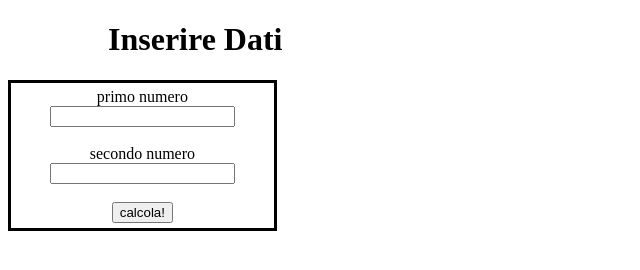
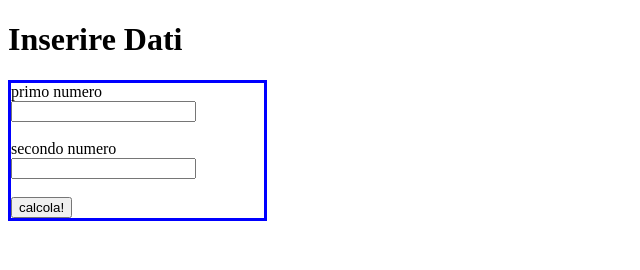
Before and after one commit to giuse12345/giuse12345, a plain HTML site: page esjs1.html in a window 1280 px wide. Shown: the whole page, without its empty margins (0-640 px from the left). Drawn offline with Linux system fonts and the light colour scheme.

Commit message:
Update esjs1.html

```diff
--- a/esjs1.html
+++ b/esjs1.html
@@ -3,19 +3,14 @@
     <head>
         <title> Calcolatrice </title>
         <style type="text/css">
-            h1{
-                padding-left: 100px;
-            }
-            form {
-                border-style: solid;
-                border-color: black;
-                padding: 5px;
-                width: 20%;
-                text-align: center;
-            }
+        form {
+            border-style:solid;
+            border-color:blue;
+            width:20%;
+        }
         </style>
         <script type="text/javascript">
-            function funzioneProdotto(){
+            function funzioneprodotto(){
                 var numero1=document.forms["due_numeri"]["n1"].value;
                 var numero2=document.forms["due_numeri"]["n2"].value;
                 risultato=numero1*numero2;
@@ -28,7 +23,7 @@
         <form name="due_numeri">
             <label> primo numero </label> <input type="number" name="n1"> <br><br>
             <label> secondo numero </label> <input type="number" name="n2"> <br><br>
-            <input type="button" value="calcola!" onclick="funzioneProdotto()">
+            <input type="button" value="calcola!" onclick="funzioneprodotto()">
         </form>
     </body>
 </html>
```
